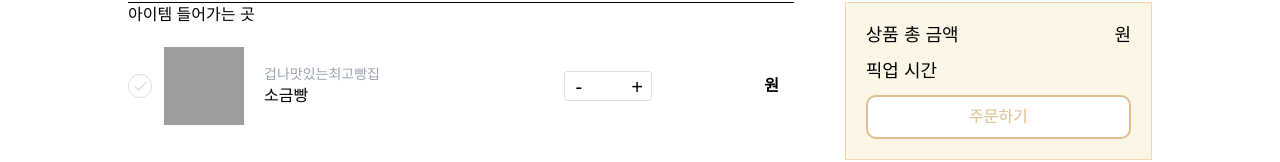
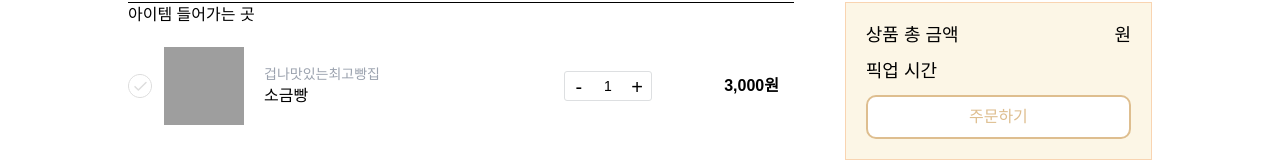
Before and after one commit to codestates-seb/seb45_main_014, a React (Create React App) app in the folder client/: page /cart in a window 1280 px wide. Shown: the part 239-401 px from the top of the page. Built offline with nearby package versions, Linux system fonts and the light colour scheme; grey boxes are pictures that could not be loaded; a web font is replaced by a local one.

Commit message:
✨ 장바구니 데이터 연결(dummy)

```diff
--- a/client/src/pages/cart/Cart.jsx
+++ b/client/src/pages/cart/Cart.jsx
@@ -65,6 +65,8 @@ const Cart = () => {
   const [item, setItem] = useState(orderData);
   const menuName = item[0].order_menus[0].menu_name;
   const storeName = item[0].store_name;
+  const price = item[0].order_menus[0].price;
+  const quantity = item[0].order_menus[0].quantity;
 
   return (
     <section className="max-w-screen-lg mx-auto">
@@ -77,7 +79,12 @@ const Cart = () => {
             <button>선택삭제</button>
           </CartMenu>
           아이템 들어가는 곳
-          <CartItem menuName={menuName} storeName={storeName} />
+          <CartItem
+            menuName={menuName}
+            storeName={storeName}
+            price={price}
+            quantity={quantity}
+          />
         </CartItems>
         <Total>
           <TotalBox>
--- a/client/src/pages/cart/CartItem.jsx
+++ b/client/src/pages/cart/CartItem.jsx
@@ -1,6 +1,7 @@
 import { styled } from 'styled-components';
 import { Link } from 'react-router-dom';
 import CheckBox from '../../components/cart/Checkbox.jsx';
+import { useState } from 'react';
 
 const ItemCard = styled.li`
   display: flex;
@@ -54,15 +55,15 @@ const PriceBox = styled.div`
 
 const CartItem = ({ storeName, menuName, quantity, price }) => {
   //-, +버튼으로 quantity를 조절하는 함수
-  // const [quantity, setQuantity] = useState(1);
-  // const up = () => {
-  //   setQuantity(quantity + 1);
-  // };
-  // const down = () => {
-  //   if (quantity > 1) {
-  //     setQuantity(quantity - 1);
-  //   }
-  // };
+  const [amount, setAmount] = useState(1);
+  const up = () => {
+    setAmount(amount + 1);
+  };
+  const down = () => {
+    if (amount > 1) {
+      setAmount(amount - 1);
+    }
+  };
 
   return (
     <ItemCard>
@@ -75,11 +76,11 @@ const CartItem = ({ storeName, menuName, quantity, price }) => {
         </Link>
       </div>
       <ButtonBox>
-        <button type="button" aria-label="수량내리기">
+        <button type="button" aria-label="수량내리기" onClick={down}>
           -
         </button>
-        <div className="">{quantity}</div>
-        <button type="button" aria-label="수량올리기">
+        <div className="">{amount}</div>
+        <button type="button" aria-label="수량올리기" onClick={up}>
           +
         </button>
       </ButtonBox>
@@ -89,7 +90,7 @@ const CartItem = ({ storeName, menuName, quantity, price }) => {
           data-testid="product-price"
           className="font-bold"
         >
-          {price}원
+          {(price * amount).toLocaleString()}원
         </span>
       </PriceBox>
     </ItemCard>
```
